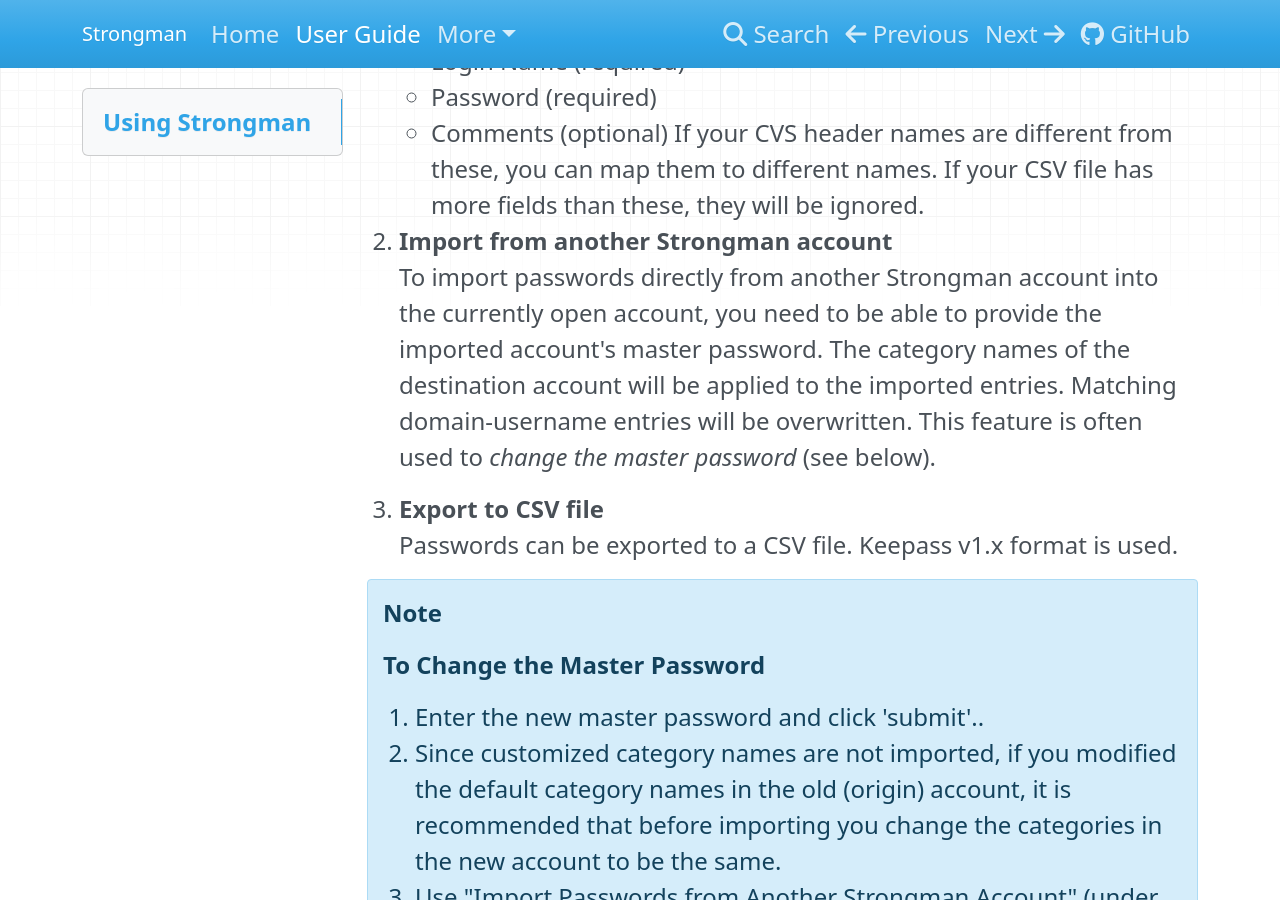
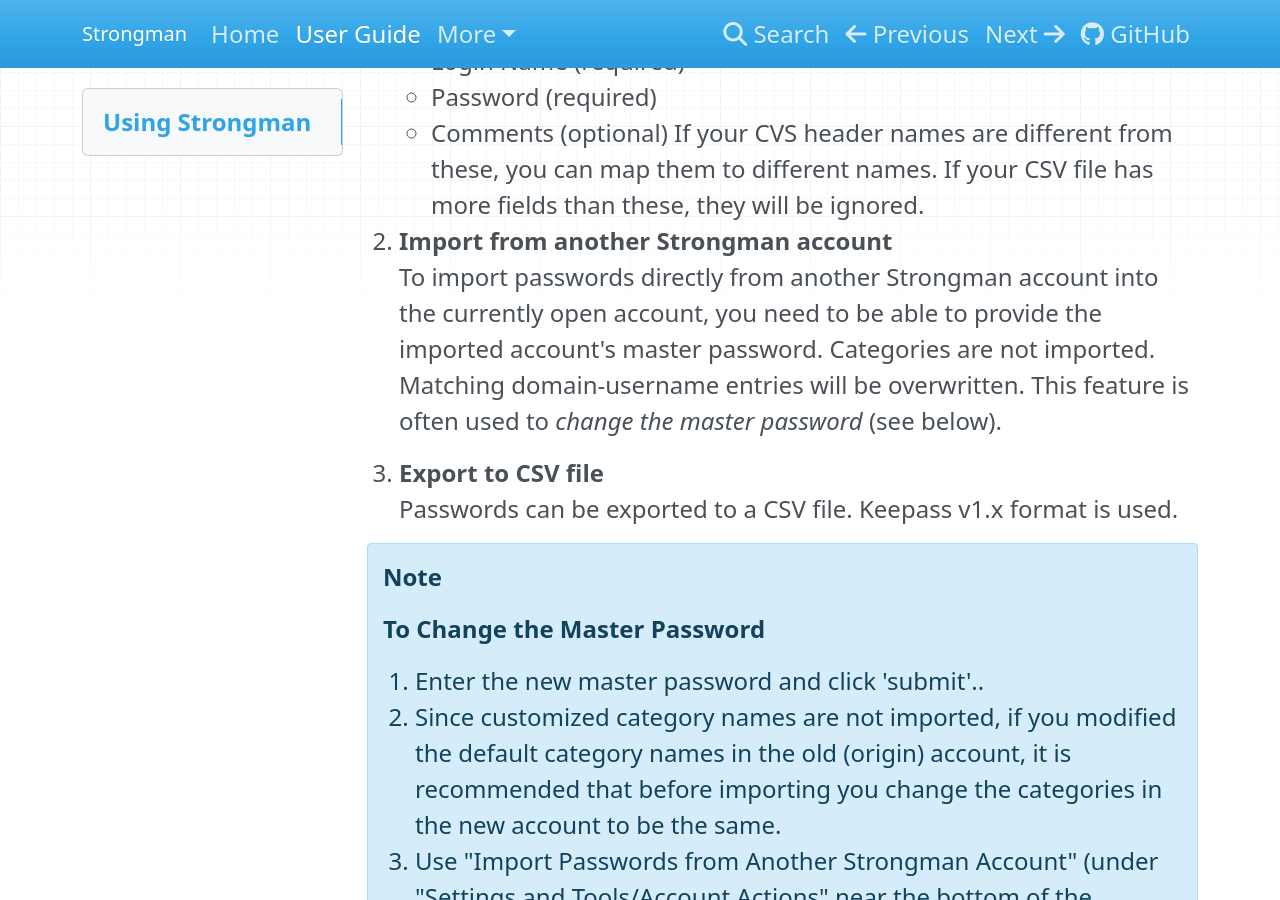
Before and after one commit to lstandish/strongman-md, an MkDocs documentation site: the page built from docs/user-guide.md, in a window 1280 px wide and 900 px high, scrolled down 1950 px. Built offline with MkDocs 1.6.1, drawn with Linux system fonts in a browser that asks for light colours; some of the changed lines change nothing that is shown.

Commit message:
docs/user-guide.md updated from https://stackedit.io/

```diff
--- a/docs/user-guide.md
+++ b/docs/user-guide.md
@@ -42,7 +42,7 @@
 If your CVS header names are different from these, you can map them to different names.  If your CSV file has more fields than these, they will be ignored.
 
 2. **Import from another Strongman account**
-To import passwords directly from another Strongman account into the currently open account, you need to be able to provide the imported account's master password. The category names of the destination account will be applied to the imported entries.  Matching domain-username entries will be overwritten. This feature is often used to *change the master password* (see below).
+To import passwords directly from another Strongman account into the currently open account, you need to be able to provide the imported account's master password. Categories are not imported. Matching domain-username entries will be overwritten. This feature is often used to *change the master password* (see below).
 
 3. **Export to CSV file**
 Passwords can be exported to a CSV file. Keepass v1.x format is used.
@@ -62,6 +62,6 @@
 
 
 <!--stackedit_data:
-eyJoaXN0b3J5IjpbMTg1ODU4ODkwLDE0NDUyOTUyNyw5OTEwND
-A3OTVdfQ==
+eyJoaXN0b3J5IjpbLTQ0NzM0ODgyNywxNDQ1Mjk1MjcsOTkxMD
+QwNzk1XX0=
 -->
```
